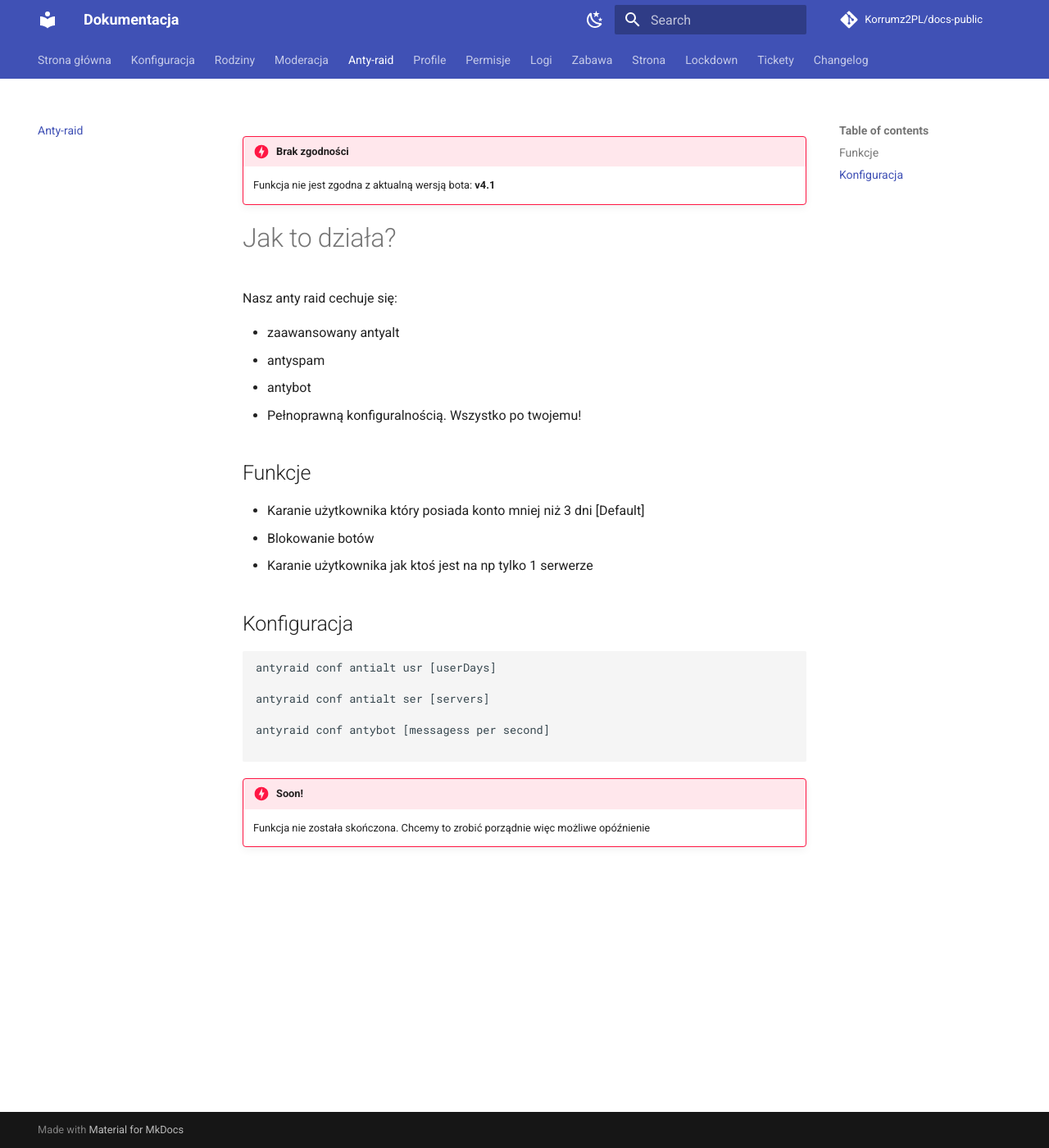
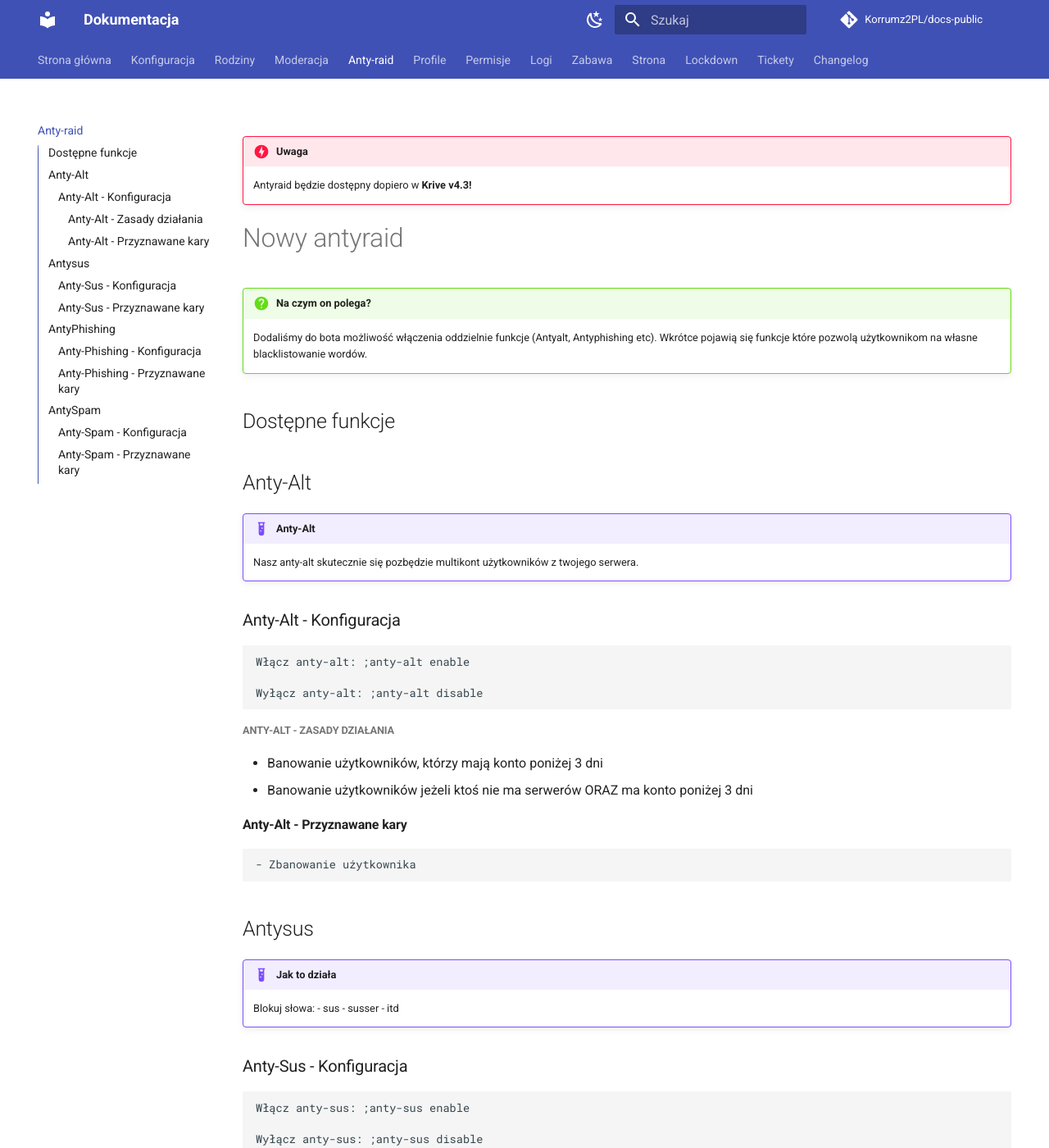
Before and after one commit to Igreky/docs-public, an MkDocs documentation site: the page built from docs/antyraid.md, in a window 1280 px wide and 1400 px high. Shown: the whole window at 82% size. Built offline with MkDocs 1.6.1 and Material for MkDocs 9.7.7, drawn with Linux system fonts in a browser that asks for light colours; comment, search, counter and statistics services are not loaded; some of the changed text lies outside the part shown.

Commit message:
New navigation setup, Anty-Raid update, new global perms

````diff
--- a/docs/antyraid.md
+++ b/docs/antyraid.md
@@ -1,29 +1,52 @@
-!!! danger "Brak zgodności"
-    Funkcja nie jest zgodna z aktualną wersją bota: **v4.1**
-# Jak to działa?
+!!! danger "Uwaga"
+    Antyraid będzie dostępny dopiero w **Krive v4.3!**
+# Nowy antyraid
 
-Nasz anty raid cechuje się:
+!!! question "Na czym on polega?"
+    Dodaliśmy do bota możliwość włączenia oddzielnie funkcje (Antyalt, Antyphishing etc). Wkrótce pojawią się funkcje które pozwolą użytkownikom na własne blacklistowanie wordów.
 
-- zaawansowany antyalt
-- antyspam
-- antybot
-- Pełnoprawną konfiguralnością. Wszystko po twojemu!
-## Funkcje
+## Dostępne funkcje
 
-- Karanie użytkownika który posiada konto mniej niż 3 dni [Default]
-- Blokowanie botów
-- Karanie użytkownika jak ktoś jest na np tylko 1 serwerze
+## Anty-Alt
+!!! example "Anty-Alt"
+    Nasz anty-alt skutecznie się pozbędzie multikont użytkowników z twojego serwera.
+### Anty-Alt - Konfiguracja
+    Włącz anty-alt: ;anty-alt enable
 
-## Konfiguracja
+    Wyłącz anty-alt: ;anty-alt disable
+##### Anty-Alt - Zasady działania
+- Banowanie użytkowników, którzy mają konto poniżej 3 dni
+- Banowanie użytkowników jeżeli ktoś nie ma serwerów ORAZ ma konto poniżej 3 dni
+#### Anty-Alt - Przyznawane kary
+    - Zbanowanie użytkownika
+## Antysus
+!!! example "Jak to działa"
+    Blokuj słowa:
+    - sus
+    - susser
+    - itd
+### Anty-Sus - Konfiguracja
+    Włącz anty-sus: ;anty-sus enable
 
-```
-antyraid conf antialt usr [userDays]
+    Wyłącz anty-sus: ;anty-sus disable
+### Anty-Sus - Przyznawane kary
+    - Wyrzucenie użytkownika
+## AntyPhishing
+!!! example "Jak to działa"
+    Blokuj domeny .ru na serwerze
 
-antyraid conf antialt ser [servers]
+### Anty-Phishing - Konfiguracja
+    Włącz anty-phishing: ;anty-phishing enable
 
-antyraid conf antybot [messagess per second]
+    Wyłącz anty-phishing: ;anty-phishing disable
+### Anty-Phishing - Przyznawane kary
+    - Zbanowanie użytkownika
+## AntySpam
+!!! example "Jak to działa"
+    Sprawdza ile wiadomości użytkownik wysyła w ciągu ileś sek, a następnie przyznaje kare.
+### Anty-Spam - Konfiguracja
+    Włącz anty-spam: ;anty-spam enable
 
-```
-
-!!! danger "Soon!"
-    Funkcja nie została skończona. Chcemy to zrobić porządnie więc możliwe opóźnienie
+    Wyłącz anty-spam: ;anty-spam disable
+### Anty-Spam - Przyznawane kary
+    - Wyrzucenie użytkownika
--- a/mkdocs.yml
+++ b/mkdocs.yml
@@ -19,6 +19,7 @@ nav:
     - Tickety: tickets.md
     - Changelog: changelog.md
 theme:
+  language: pl
   palette:
     - scheme: default
       toggle:
@@ -30,8 +31,13 @@ theme:
         name: Tryb jasny
   name: material
   features:
+    - navigation
     - navigation.tabs
-
+    - navigation.top
+    - toc.integrate
+    - header.autohide
+    - navigation.expand
+    - navigation.indexes
 markdown_extensions:
   - admonition
   - attr_list
````
Also changed, not shown: docs/perms.md (+6 -0 lines).
